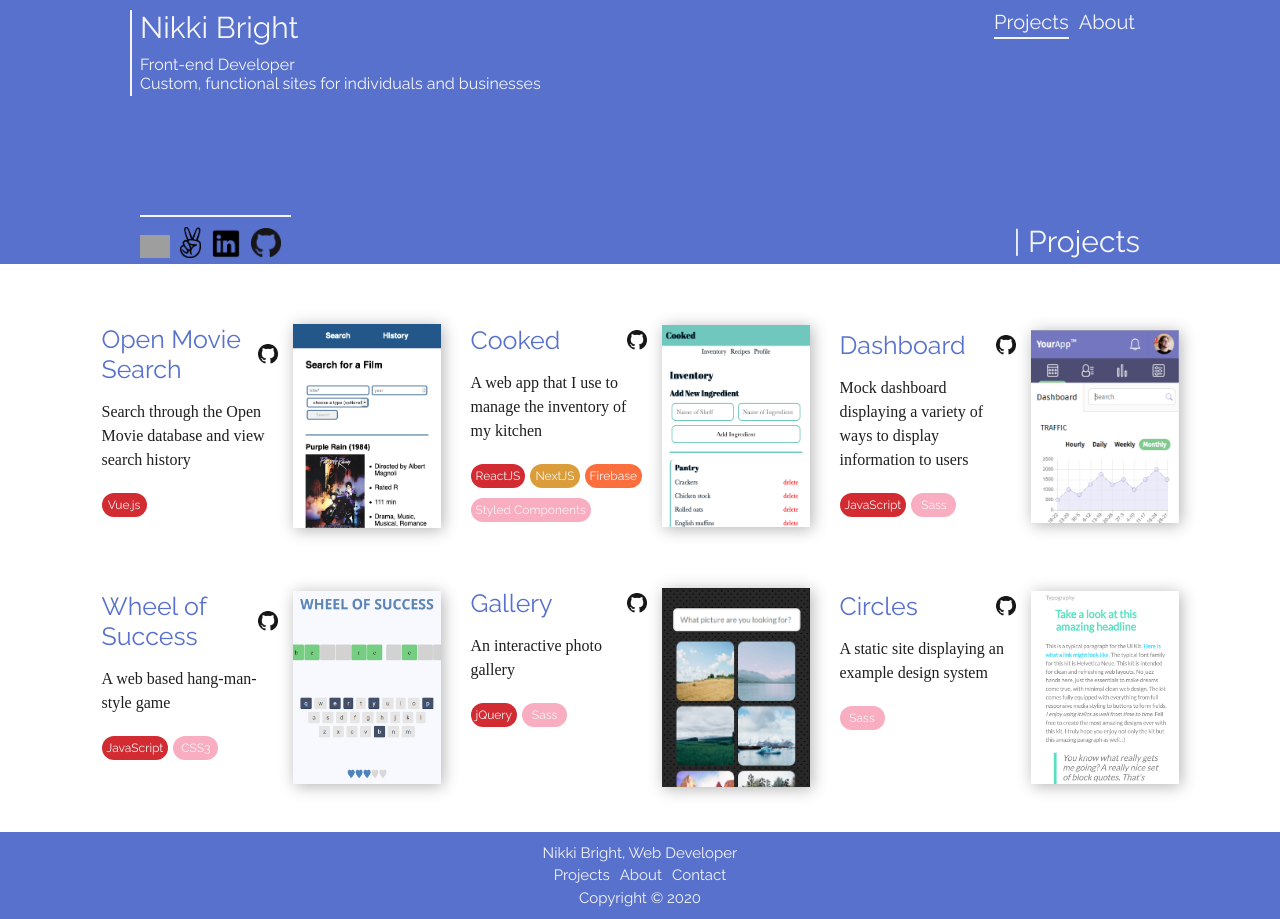
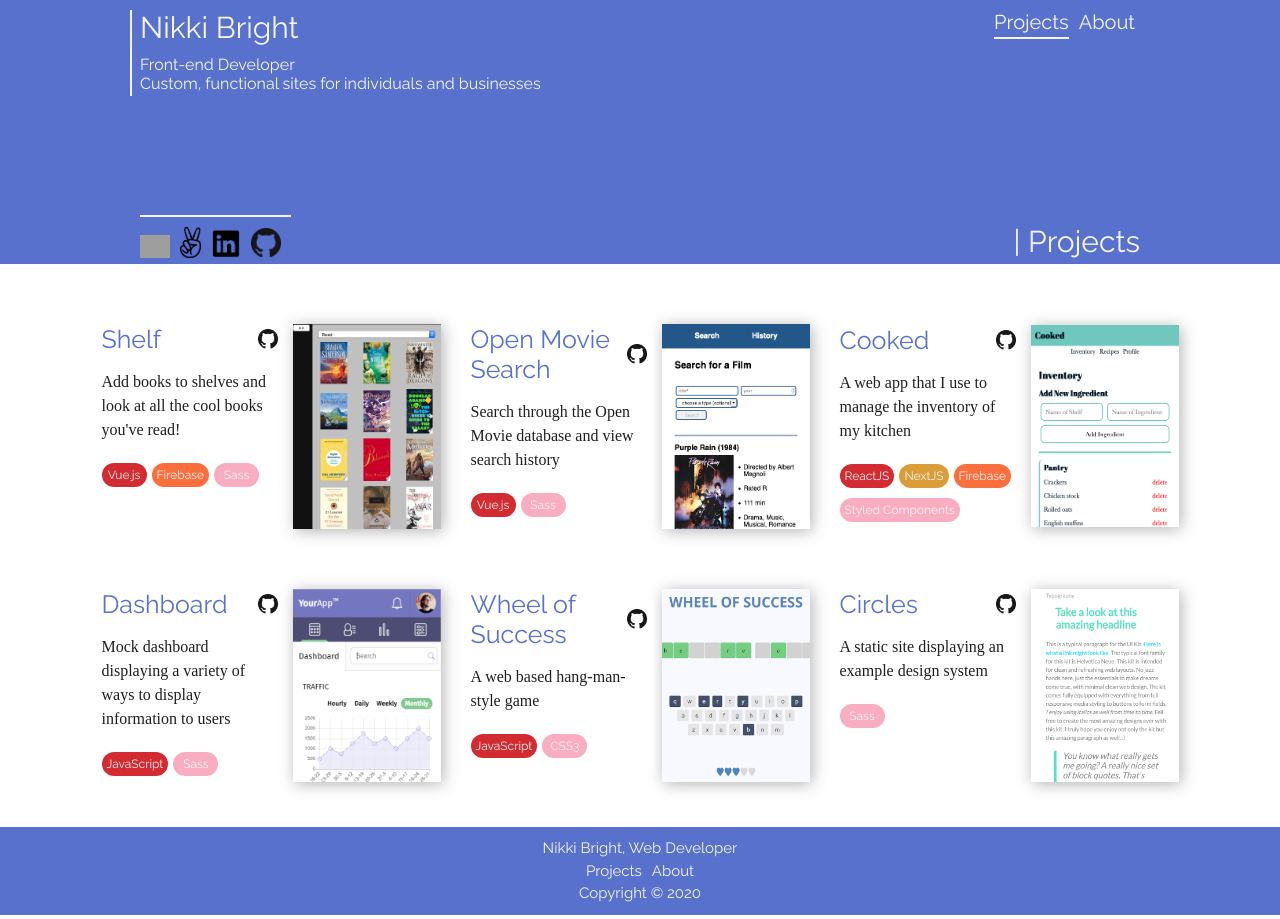
Before and after one commit to nikkistorme/portfolio-v2, a Next.js app: page / in a window 1280 px wide. Built offline with nearby package versions, Linux system fonts and the light colour scheme; grey boxes are pictures that could not be loaded; a web font is replaced by a local one.

Commit message:
add shelf to portfolio

```diff
--- a/components/Footer.js
+++ b/components/Footer.js
@@ -27,7 +27,7 @@ const Footer = () => (
       <li><Link href="/"><a>Projects</a></Link></li>
       <li><Link href="/about"><a>About</a></Link></li>
       {/* <li><Link href="/blog"><a>Blog</a></Link></li> */}
-      <li><Link href="/contact"><a>Contact</a></Link></li>
+      {/* <li><Link href="/contact"><a>Contact</a></Link></li> */}
     </FooterNav>
     <p>Copyright &copy; 2020</p>
   </FooterContainer>
--- a/components/Projects.js
+++ b/components/Projects.js
@@ -61,9 +61,17 @@ class Projects extends React.Component {
     return (
       <ProjectContainer>
         <ProjectCard
+          title="Shelf"
+          info="Add books to shelves and look at all the cool books you've read!"
+          tech={[vueJS, firebase, sass]}
+          img="/shelf-screenshot.png"
+          repo="https://github.com/Nikkistorme/shelf"
+          link="https://shelfapp.xyz/"
+        />
+        <ProjectCard
           title="Open Movie Search"
           info="Search through the Open Movie database and view search history"
-          tech={[vueJS]}
+          tech={[vueJS, sass]}
           img="/open-movie-search-screenshot.png"
           repo="https://github.com/Nikkistorme/open-movie-search"
           link="https://open-movie-search-git-master.nikkistorme.vercel.app/"
@@ -93,14 +101,6 @@ class Projects extends React.Component {
           link="https://nikkistorme.github.io/wheel-of-success/wheel-of-success"
         />
         <ProjectCard
-          title="Gallery"
-          info="An interactive photo gallery"
-          tech={[jQuery, sass]}
-          img="/gallery-screenshot.png"
-          repo="https://github.com/Nikkistorme/techdegree-project-5"
-          link="https://nikkistorme.github.io/gallery/gallery"
-        />
-        <ProjectCard
           title="Circles"
           info="A static site displaying an example design system"
           tech={[sass]}
```
Also changed, not shown: public/shelf-screenshot.png (added).
